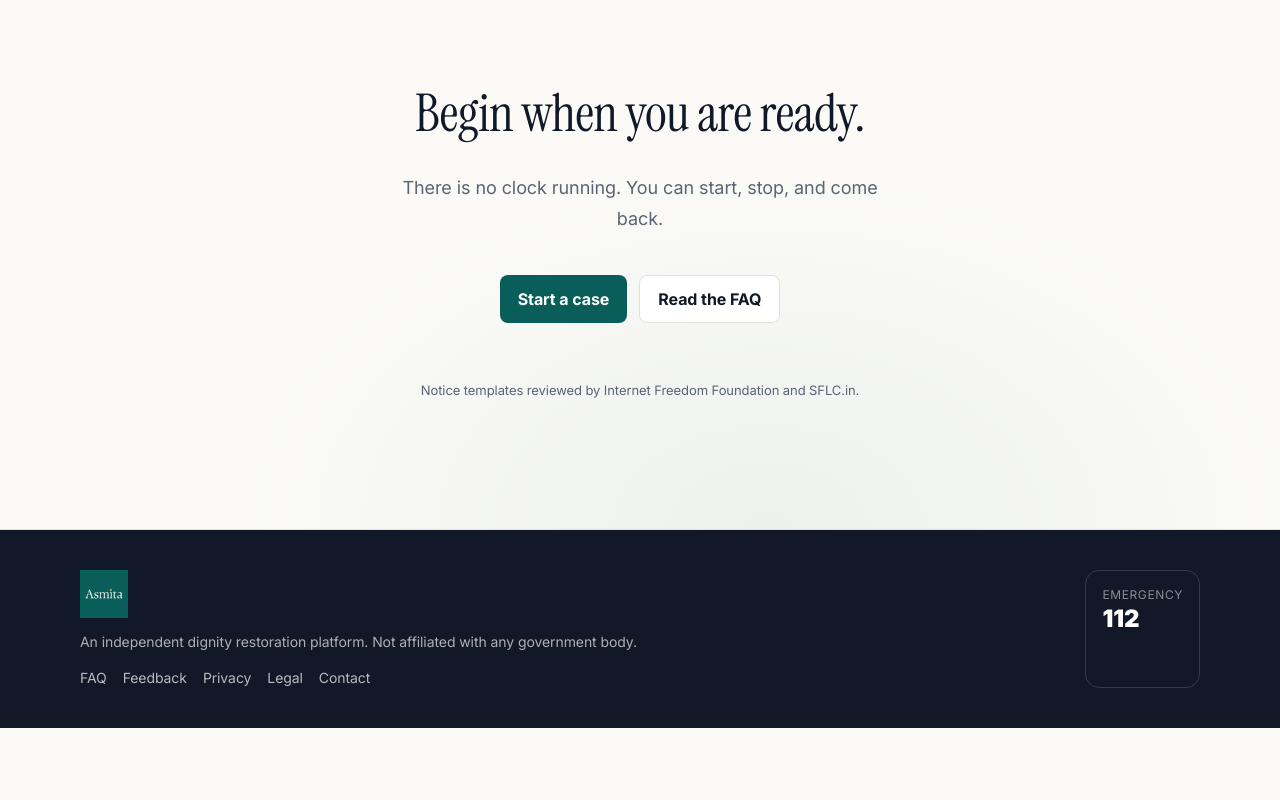
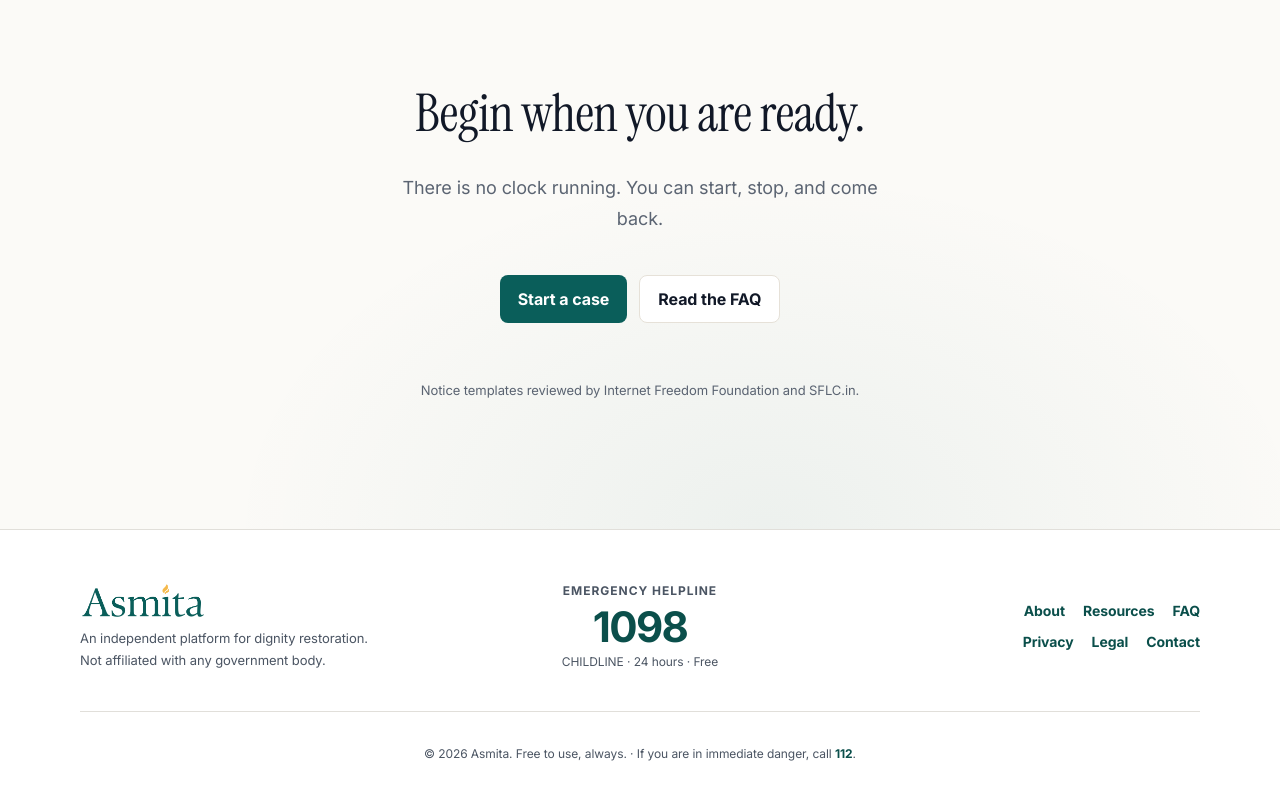
Before and after one commit to saquibreja7-hash/Asmita, a Next.js app in the folder asmita/: page / in a window 1280 px wide. Shown: the part 2369-3169 px from the top of the page. Before the commit the page ends 3142 px from the top, so only its background shows below. Built offline with nearby package versions, Linux system fonts and the light colour scheme; no server answers.

Commit message:
Restore stashed footer with contrast fixes

```diff
--- a/asmita/src/app/globals.css
+++ b/asmita/src/app/globals.css
@@ -274,3 +274,170 @@ select {
 .link-underline:hover::after {
   opacity: 1;
 }
+
+.site-footer {
+  --site-footer-text: #1f2937;
+  --site-footer-muted: #4b5563;
+  --site-footer-link: #0b4f4b;
+  --site-footer-border: color-mix(in srgb, var(--border) 80%, #cbd5e1);
+  --site-footer-bg: #ffffff;
+
+  margin-top: auto;
+  background: var(--site-footer-bg);
+  border-top: 1px solid var(--site-footer-border);
+  color: var(--site-footer-text);
+  padding: 52px 0 36px;
+}
+
+.site-footer-wrap {
+  width: min(1120px, calc(100% - 32px));
+  margin: 0 auto;
+}
+
+.site-footer-top {
+  display: grid;
+  grid-template-columns: minmax(260px, 1fr) auto minmax(260px, 1fr);
+  gap: 40px;
+  align-items: center;
+  padding-bottom: 40px;
+  margin-bottom: 32px;
+  border-bottom: 1px solid var(--site-footer-border);
+}
+
+.site-footer-brand {
+  text-align: left;
+}
+
+.site-footer-logo-link {
+  display: inline-flex;
+  align-items: center;
+  margin-bottom: 9px;
+}
+
+.site-footer-logo {
+  display: block;
+  width: 126px;
+  height: auto;
+}
+
+.site-footer-desc {
+  max-width: 290px;
+  color: var(--site-footer-muted);
+  font-size: 13px;
+  line-height: 1.65;
+}
+
+.site-footer-desc-hi {
+  font-family: var(--font-deva), var(--font-sans);
+}
+
+.site-footer-childline {
+  text-align: center;
+}
+
+.site-footer-cl-label {
+  margin-bottom: 6px;
+  color: var(--site-footer-muted);
+  font-size: 12px;
+  font-weight: 650;
+  letter-spacing: 0.08em;
+  text-transform: uppercase;
+}
+
+.site-footer-cl-num {
+  color: var(--site-footer-link);
+  font-size: 42px;
+  font-weight: 700;
+  letter-spacing: -0.04em;
+  line-height: 1;
+}
+
+.site-footer-cl-sub {
+  margin-top: 5px;
+  color: var(--site-footer-muted);
+  font-size: 12px;
+}
+
+.site-footer-links {
+  display: flex;
+  justify-content: flex-end;
+  text-align: right;
+}
+
+.site-footer-nav {
+  display: flex;
+  flex-direction: column;
+  align-items: flex-end;
+  gap: 10px;
+}
+
+.site-footer-row {
+  display: flex;
+  flex-wrap: wrap;
+  justify-content: flex-end;
+  gap: 4px 18px;
+}
+
+.site-footer-row a {
+  color: var(--site-footer-link);
+  font-size: 14px;
+  font-weight: 650;
+  text-underline-offset: 4px;
+  transition: color 160ms ease, text-decoration-color 160ms ease;
+}
+
+.site-footer-row a:hover {
+  color: var(--teal-dark);
+  text-decoration: underline;
+}
+
+.site-footer-bottom {
+  color: var(--site-footer-muted);
+  font-size: 12px;
+  line-height: 1.7;
+  text-align: center;
+}
+
+.site-footer-bottom strong {
+  color: var(--site-footer-link);
+}
+
+.site-footer-bottom-hi {
+  font-family: var(--font-deva), var(--font-sans);
+}
+
+@media (max-width: 768px) {
+  .site-footer-top {
+    grid-template-columns: 1fr;
+    gap: 30px;
+    align-items: start;
+  }
+
+  .site-footer-childline,
+  .site-footer-links,
+  .site-footer-bottom {
+    text-align: left;
+  }
+
+  .site-footer-links {
+    justify-content: flex-start;
+  }
+
+  .site-footer-nav {
+    align-items: flex-start;
+  }
+
+  .site-footer-row {
+    justify-content: flex-start;
+  }
+
+  .site-footer-logo {
+    width: 132px;
+  }
+}
+
+@media (max-width: 540px) {
+  .site-footer-cl-num {
+    font-size: 34px;
+  }
+}
--- a/asmita/src/components/layout/AppShell.tsx
+++ b/asmita/src/components/layout/AppShell.tsx
@@ -11,7 +11,7 @@ export async function AppShell({ children }: { children: React.ReactNode }) {
     <div className="page-shell">
       <Header locale={locale} />
       <main className="flex-1">{children}</main>
-      <Footer />
+      <Footer locale={locale} />
       <SupportPanel locale={locale} />
     </div>
   );
--- a/asmita/src/components/layout/Footer.tsx
+++ b/asmita/src/components/layout/Footer.tsx
@@ -1,34 +1,69 @@
 import Link from "next/link";
+import { type Locale } from "@/lib/i18n";
 
-export function Footer() {
+export function Footer({ locale }: { locale: Locale }) {
+  const isHi = locale === "hi";
+
   return (
-    <footer className="mt-auto border-t border-[var(--border)] bg-[#111827] py-10 text-white">
-      <div className="container grid gap-6 md:grid-cols-[1fr_auto]">
-        <div>
-          <Link href="/" className="inline-flex items-center" aria-label="Asmita home">
+    <footer className="site-footer" role="contentinfo">
+      <div className="site-footer-wrap">
+        <div className="site-footer-top">
+          <div className="site-footer-brand">
+            <Link href="/" className="site-footer-logo-link" aria-label="Asmita home">
               <img
-              src="/asmita-logo-square.png"
+                src="/asmita-wordmark.png"
                 alt="Asmita"
-              className="h-12 w-auto"
-              width={600}
-              height={600}
+                className="site-footer-logo"
+                width={520}
+                height={178}
               />
             </Link>
-          <p className="mt-2 max-w-xl text-sm text-white/65">
-            An independent dignity restoration platform. Not affiliated with any government body.
+            {isHi ? (
+              <p className="site-footer-desc site-footer-desc-hi hi">
+                गरिमा बहाली के लिए एक स्वतंत्र मंच। किसी सरकारी संस्था से संबद्ध नहीं।
               </p>
-          <div className="mt-4 flex flex-wrap gap-4 text-sm text-white/70">
+            ) : (
+              <p className="site-footer-desc en">
+                An independent platform for dignity restoration. Not affiliated with any government body.
+              </p>
+            )}
+          </div>
+
+          <div className="site-footer-childline">
+            <p className="site-footer-cl-label">
+              {isHi ? "आपातकालीन हेल्पलाइन" : "Emergency helpline"}
+            </p>
+            <p className="site-footer-cl-num">1098</p>
+            <p className="site-footer-cl-sub">CHILDLINE · 24 hours · Free</p>
+          </div>
+
+          <div className="site-footer-links">
+            <nav className="site-footer-nav" aria-label="Footer navigation">
+              <div className="site-footer-row">
+                <Link href="/how-it-works">{isHi ? "हमारे बारे में" : "About"}</Link>
+                <Link href="/resources">{isHi ? "संसाधन" : "Resources"}</Link>
                 <Link href="/faq">FAQ</Link>
-            <Link href="/feedback">Feedback</Link>
-            <Link href="/privacy">Privacy</Link>
-            <Link href="/legal">Legal</Link>
-            <Link href="/contact">Contact</Link>
+              </div>
+              <div className="site-footer-row">
+                <Link href="/privacy">{isHi ? "गोपनीयता" : "Privacy"}</Link>
+                <Link href="/legal">{isHi ? "कानूनी" : "Legal"}</Link>
+                <Link href="/contact">{isHi ? "संपर्क" : "Contact"}</Link>
+              </div>
+            </nav>
           </div>
         </div>
-        <div className="rounded-lg border border-white/15 p-4">
-          <p className="text-xs uppercase tracking-wider text-white/50">Emergency</p>
-          <p className="text-2xl font-black">112</p>
-        </div>
+
+        {isHi ? (
+          <p className="site-footer-bottom site-footer-bottom-hi hi">
+            © 2026 Asmita. हमेशा निःशुल्क। · अगर आप तुरंत खतरे में हैं, तो{" "}
+            <strong>112</strong> पर कॉल करें।
+          </p>
+        ) : (
+          <p className="site-footer-bottom en">
+            © 2026 Asmita. Free to use, always. · If you are in immediate danger, call{" "}
+            <strong>112</strong>.
+          </p>
+        )}
       </div>
     </footer>
   );
```
Lines whose indentation alone changed are shown as unchanged.
